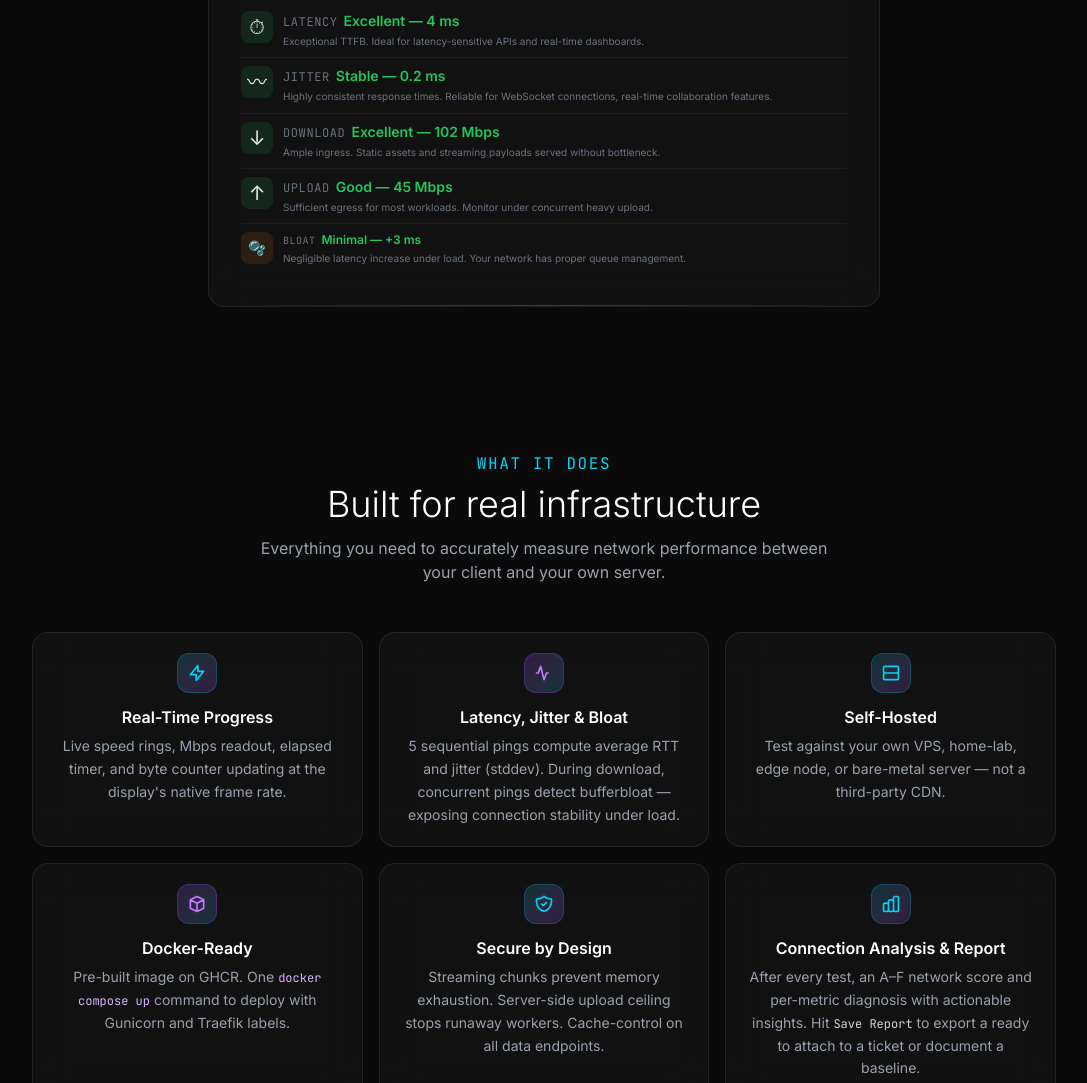
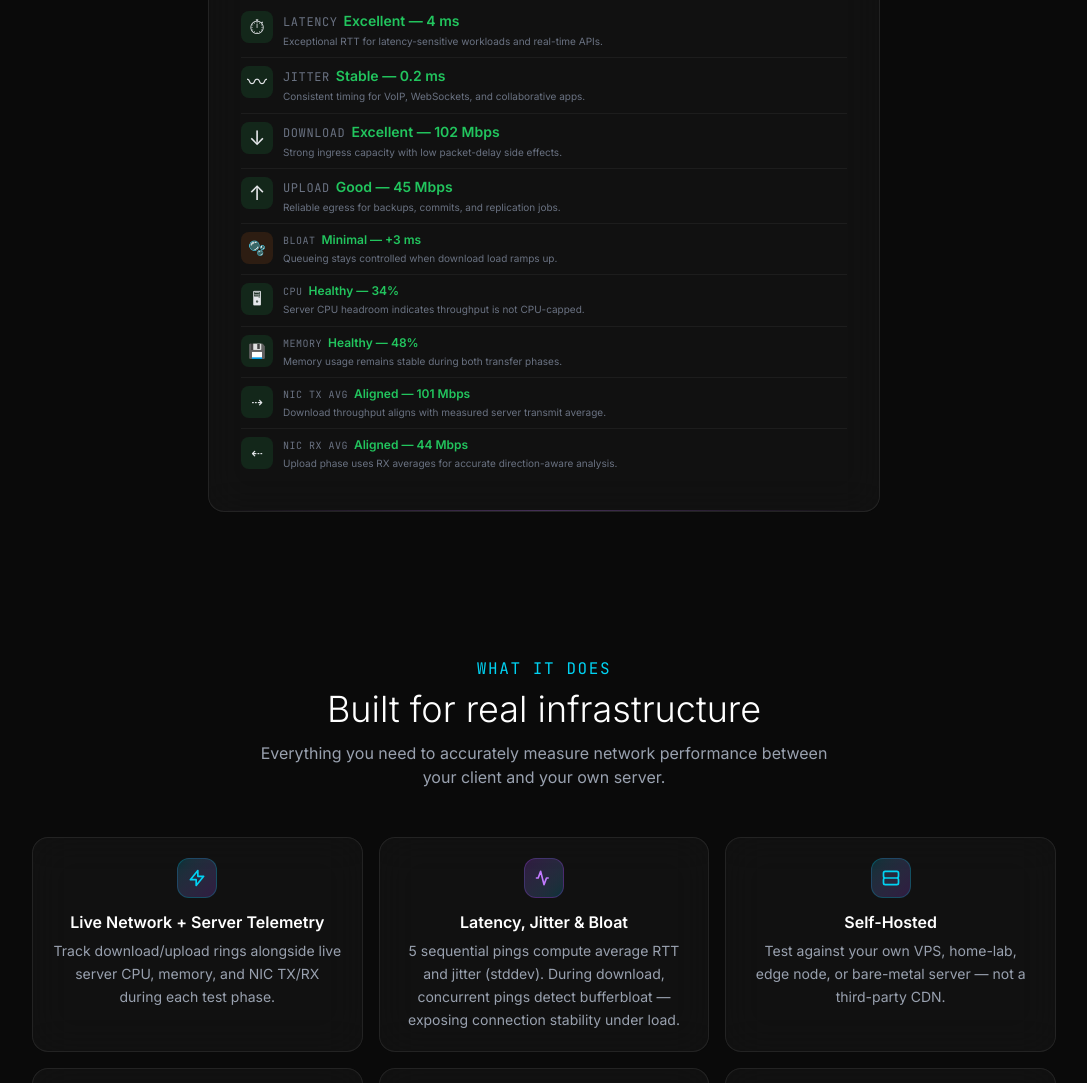
Before and after one commit to siddheshgunjal/flux-test, a website: page website/index.html in a window 1280 px wide. Shown: the part 1219-2302 px from the top of the page, without its empty margins (96-1183 px from the left). Drawn offline with Linux system fonts and the light colour scheme.

Commit message:
feat: enhance website with detailed CPU, memory, and NIC metrics in network analysis

```diff
--- a/website/index.html
+++ b/website/index.html
@@ -333,7 +333,7 @@
                                     <span class="text-xs mono text-gray-500 uppercase tracking-wider">Latency</span>
                                     <span class="text-sm font-semibold" style="color:#22c55e">Excellent — 4 ms</span>
                                 </div>
-                                <p class="text-[10px] text-gray-500 leading-relaxed">Exceptional TTFB. Ideal for latency-sensitive APIs and real-time dashboards.</p>
+                                <p class="text-[10px] text-gray-500 leading-relaxed">Exceptional RTT for latency-sensitive workloads and real-time APIs.</p>
                             </div>
                         </div>
                         <div class="flex items-start gap-2.5 py-2 border-b border-white/5">
@@ -345,7 +345,7 @@
                                     <span class="text-xs mono text-gray-500 uppercase tracking-wider">Jitter</span>
                                     <span class="text-sm font-semibold" style="color:#22c55e">Stable — 0.2 ms</span>
                                 </div>
-                                <p class="text-[10px] text-gray-500 leading-relaxed">Highly consistent response times. Reliable for WebSocket connections, real-time collaboration features.</p>
+                                <p class="text-[10px] text-gray-500 leading-relaxed">Consistent timing for VoIP, WebSockets, and collaborative apps.</p>
                             </div>
                         </div>
                         <div class="flex items-start gap-2.5 py-2 border-b border-white/5">
@@ -357,10 +357,10 @@
                                     <span class="text-xs mono text-gray-500 uppercase tracking-wider">Download</span>
                                     <span class="text-sm font-semibold" style="color:#22c55e">Excellent — 102 Mbps</span>
                                 </div>
-                                <p class="text-[10px] text-gray-500 leading-relaxed">Ample ingress. Static assets and streaming payloads served without bottleneck.</p>
+                                <p class="text-[10px] text-gray-500 leading-relaxed">Strong ingress capacity with low packet-delay side effects.</p>
                             </div>
                         </div>
-                        <div class="flex items-start gap-2.5 py-2">
+                        <div class="flex items-start gap-2.5 py-2 border-b border-white/5">
                             <div class="w-8 h-8 rounded-lg flex items-center justify-center shrink-0" style="background:rgba(34,197,94,0.12)">
                                 <span class="text-xl">↑</span>
                             </div>
@@ -369,9 +369,10 @@
                                     <span class="text-xs mono text-gray-500 uppercase tracking-wider">Upload</span>
                                     <span class="text-sm font-semibold" style="color:#22c55e">Good — 45 Mbps</span>
                                 </div>
-                                <p class="text-[10px] text-gray-500 leading-relaxed">Sufficient egress for most workloads. Monitor under concurrent heavy upload.</p>
+                                <p class="text-[10px] text-gray-500 leading-relaxed">Reliable egress for backups, commits, and replication jobs.</p>
                             </div>
-                        </div>                        <div class="flex items-start gap-2.5 py-2 border-t border-white/5">
+                        </div>
+                        <div class="flex items-start gap-2.5 py-2 border-b border-white/5">
                             <div class="w-8 h-8 rounded-lg flex items-center justify-center shrink-0" style="background:rgba(249,115,22,0.12)">
                                 <span class="text-sm">🫧</span>
                             </div>
@@ -380,9 +381,58 @@
                                     <span class="text-[10px] mono text-gray-500 uppercase tracking-wider">Bloat</span>
                                     <span class="text-xs font-semibold" style="color:#22c55e">Minimal — +3 ms</span>
                                 </div>
-                                <p class="text-[10px] text-gray-500 leading-relaxed">Negligible latency increase under load. Your network has proper queue management.</p>
+                                <p class="text-[10px] text-gray-500 leading-relaxed">Queueing stays controlled when download load ramps up.</p>
                             </div>
-                        </div>                    </div>
+                        </div>
+                        <div class="flex items-start gap-2.5 py-2 border-b border-white/5">
+                            <div class="w-8 h-8 rounded-lg flex items-center justify-center shrink-0" style="background:rgba(34,197,94,0.12)">
+                                <span class="text-sm">🖥</span>
+                            </div>
+                            <div class="flex-1 min-w-0">
+                                <div class="flex flex-wrap items-baseline gap-x-1.5 gap-y-0.5 mb-0.5">
+                                    <span class="text-[10px] mono text-gray-500 uppercase tracking-wider">CPU</span>
+                                    <span class="text-xs font-semibold" style="color:#22c55e">Healthy — 34%</span>
+                                </div>
+                                <p class="text-[10px] text-gray-500 leading-relaxed">Server CPU headroom indicates throughput is not CPU-capped.</p>
+                            </div>
+                        </div>
+                        <div class="flex items-start gap-2.5 py-2 border-b border-white/5">
+                            <div class="w-8 h-8 rounded-lg flex items-center justify-center shrink-0" style="background:rgba(34,197,94,0.12)">
+                                <span class="text-sm">💾</span>
+                            </div>
+                            <div class="flex-1 min-w-0">
+                                <div class="flex flex-wrap items-baseline gap-x-1.5 gap-y-0.5 mb-0.5">
+                                    <span class="text-[10px] mono text-gray-500 uppercase tracking-wider">Memory</span>
+                                    <span class="text-xs font-semibold" style="color:#22c55e">Healthy — 48%</span>
+                                </div>
+                                <p class="text-[10px] text-gray-500 leading-relaxed">Memory usage remains stable during both transfer phases.</p>
+                            </div>
+                        </div>
+                        <div class="flex items-start gap-2.5 py-2 border-b border-white/5">
+                            <div class="w-8 h-8 rounded-lg flex items-center justify-center shrink-0" style="background:rgba(34,197,94,0.12)">
+                                <span class="text-sm">⇢</span>
+                            </div>
+                            <div class="flex-1 min-w-0">
+                                <div class="flex flex-wrap items-baseline gap-x-1.5 gap-y-0.5 mb-0.5">
+                                    <span class="text-[10px] mono text-gray-500 uppercase tracking-wider">NIC TX Avg</span>
+                                    <span class="text-xs font-semibold" style="color:#22c55e">Aligned — 101 Mbps</span>
+                                </div>
+                                <p class="text-[10px] text-gray-500 leading-relaxed">Download throughput aligns with measured server transmit average.</p>
+                            </div>
+                        </div>
+                        <div class="flex items-start gap-2.5 py-2">
+                            <div class="w-8 h-8 rounded-lg flex items-center justify-center shrink-0" style="background:rgba(34,197,94,0.12)">
+                                <span class="text-sm">⇠</span>
+                            </div>
+                            <div class="flex-1 min-w-0">
+                                <div class="flex flex-wrap items-baseline gap-x-1.5 gap-y-0.5 mb-0.5">
+                                    <span class="text-[10px] mono text-gray-500 uppercase tracking-wider">NIC RX Avg</span>
+                                    <span class="text-xs font-semibold" style="color:#22c55e">Aligned — 44 Mbps</span>
+                                </div>
+                                <p class="text-[10px] text-gray-500 leading-relaxed">Upload phase uses RX averages for accurate direction-aware analysis.</p>
+                            </div>
+                        </div>
+                    </div>
                 </div>
 
                 <!-- bottom glow line -->
@@ -409,8 +459,8 @@
                             <path stroke-linecap="round" stroke-linejoin="round" stroke-width="2" d="M13 10V3L4 14h7v7l9-11h-7z"/>
                         </svg>
                     </div>
-                    <h3 class="text-base font-semibold text-white mb-1.5">Real-Time Progress</h3>
-                    <p class="text-sm text-gray-400 leading-relaxed">Live speed rings, Mbps readout, elapsed timer, and byte counter updating at the display's native frame rate.</p>
+                    <h3 class="text-base font-semibold text-white mb-1.5">Live Network + Server Telemetry</h3>
+                    <p class="text-sm text-gray-400 leading-relaxed">Track download/upload rings alongside live server CPU, memory, and NIC TX/RX during each test phase.</p>
                 </div>
 
                 <!-- Feature 2 -->
@@ -464,8 +514,8 @@
                             <path stroke-linecap="round" stroke-linejoin="round" stroke-width="2" d="M9 19v-6a2 2 0 00-2-2H5a2 2 0 00-2 2v6a2 2 0 002 2h2a2 2 0 002-2zm0 0V9a2 2 0 012-2h2a2 2 0 012 2v10m-6 0a2 2 0 002 2h2a2 2 0 002-2m0 0V5a2 2 0 012-2h2a2 2 0 012 2v14a2 2 0 01-2 2h-2a2 2 0 01-2-2z"/>
                         </svg>
                     </div>
-                    <h3 class="text-base font-semibold text-white mb-1.5">Connection Analysis &amp; Report</h3>
-                    <p class="text-sm text-gray-400 leading-relaxed">After every test, an A–F network score and per-metric diagnosis with actionable insights. Hit <span class="text-gray-300 mono text-xs">Save Report</span> to export a ready to attach to a ticket or document a baseline.</p>
+                    <h3 class="text-base font-semibold text-white mb-1.5">9-Metric Analysis &amp; Stable Export</h3>
+                    <p class="text-sm text-gray-400 leading-relaxed">Scores now combine latency, jitter, throughput, bloat, CPU, memory, and NIC alignment. Save a fixed-width 640px report with dynamic height for consistent sharing across devices.</p>
                 </div>
 
             </div>
@@ -506,8 +556,8 @@
                 <!-- Step 4 -->
                 <div class="flux-card rounded-2xl p-5 text-center reveal" style="transition-delay:0.3s">
                     <div class="w-12 h-12 rounded-full bg-gradient-to-br from-cyan-500/20 to-purple-500/20 border border-cyan-500/30 flex items-center justify-center mx-auto mb-4 text-cyan-400 font-bold mono text-lg">4</div>
-                    <h3 class="text-base font-semibold text-white mb-2">Report</h3>
-                    <p class="text-sm text-gray-400 leading-relaxed">Every metric is scored A–F and accompanied by a production-focused recommendation. Hit <code class="text-cyan-300">Save Report</code> to export a branded PNG you can share or archive.</p>
+                    <h3 class="text-base font-semibold text-white mb-2">System-Aware Score &amp; Export</h3>
+                    <p class="text-sm text-gray-400 leading-relaxed">A weighted 9-metric model combines network quality with CPU, memory, and phase-average NIC alignment. Save Report exports a stable 640px PNG with dynamic height.</p>
                 </div>
 
             </div>
@@ -633,8 +683,9 @@
                         <li class="flex items-start gap-2"><span class="text-cyan-400 mt-0.5">·</span> Diagnosing bandwidth bottlenecks on Tunnels or Proxies</li>
                         <li class="flex items-start gap-2"><span class="text-cyan-400 mt-0.5">·</span> Checking edge node connectivity in private clouds</li>
                         <li class="flex items-start gap-2"><span class="text-cyan-400 mt-0.5">·</span> Verifying network after Docker/K8s deployments</li>
-                        <li class="flex items-start gap-2"><span class="text-cyan-400 mt-0.5">·</span> Getting a connection score with per-metric production recommendations</li>
-                        <li class="flex items-start gap-2"><span class="text-cyan-400 mt-0.5">·</span> Exporting a report card to document and share network baselines</li>
+                        <li class="flex items-start gap-2"><span class="text-cyan-400 mt-0.5">·</span> Correlating app throughput with live CPU, memory, and NIC TX/RX averages</li>
+                        <li class="flex items-start gap-2"><span class="text-cyan-400 mt-0.5">·</span> Getting a weighted connection score with production-ready recommendations</li>
+                        <li class="flex items-start gap-2"><span class="text-cyan-400 mt-0.5">·</span> Exporting consistent fixed-width report cards to document baselines</li>
                     </ul>
                 </div>
                 <div class="flux-card rounded-2xl p-6 reveal" style="transition-delay:0.1s">
```
Also changed, not shown: website/lib/css/tailwind.min.css.
